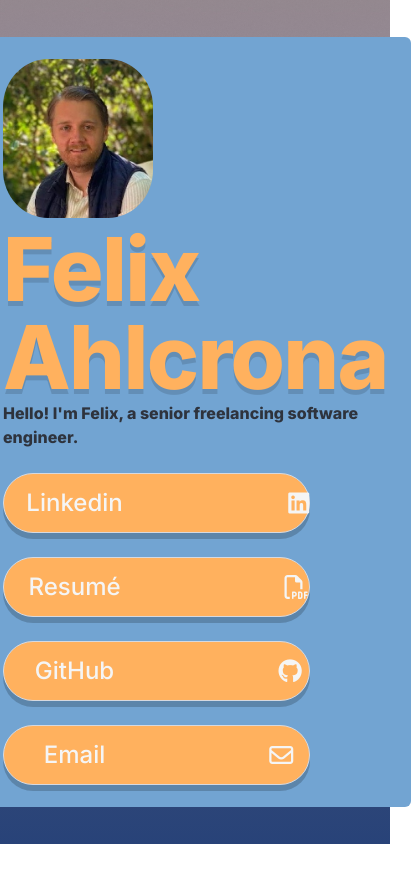
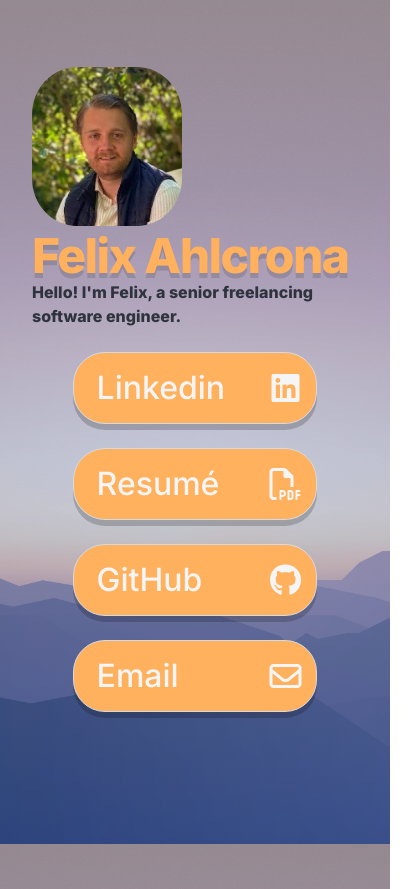
Before and after one commit to felixahlcrona/Ahlcrona-Consulting-AB, a Next.js app: page /Ahlcrona-Consulting-AB/ in a window 390 px wide. Shown: the whole page, 411 px wide, since content can reach past the window. Before the commit the page ends 844 px from the top, so only its background shows below. Built offline with nearby package versions, Linux system fonts and the light colour scheme.

Commit message:
mobile fixes

```diff
--- a/src/app/globals.css
+++ b/src/app/globals.css
@@ -6,47 +6,62 @@
   --softOrange-color: #FFB15E;
   --skyBlue-color: #72A4D2;
   --lightGray-color: #F5F5F5;
-}
 
-* {
-  font-family: "Inter", sans-serif;
-  font-optical-sizing: auto;
-  font-weight: 800;
-  font-style: normal;
-}
-
-body {
   color: var(--foreground);
   background: var(--background);
 background-image:
 linear-gradient(to bottom, #f5f5f578, #4f90ff73 ),
 url('/Ahlcrona-Consulting-AB/background.jpg');
 width: 100%;
+height: 100%;
 background-size: cover;
-padding: 20px;
+padding: 2%;
+background-attachment: fixed;
 }
+
+.main{
+  padding-top:10%
+}
+* {
+  font-family: "Inter", sans-serif;
+  font-optical-sizing: auto;
+  font-weight: 800;
+  font-style: normal;
+
+}
+
+
 
 .container{
   display: flex;
   justify-content: center;
   align-items: center;
   height: 100vh;
+  width: 100vh;
+
 }
 .titleName{
   font-family: 'Inter', sans-serif;
   color: var(--softOrange-color);
   letter-spacing: -0.1rem;
   width: 100%;
-  font-size: 5.5em;
+  /* font-size: 5vw; */
+  font-size: clamp(3rem, 6vw, 6em); /* Dynamically adjusts */
   line-height: 1;
   font-weight: 800;
   text-shadow: 0rem 0.335rem 0rem rgba(0, 0, 0, 0.128);
 }
 #xsd{
-  background-color: var(--skyBlue-color);
+  background-color: transparent;
+  width: 100%;
+  height: 100%;
 }
 #button{
-  width: 80%;
+  margin:auto;
+  display: flex;
+    align-items: center;
+    justify-content: space-between;
+  width: 75%;
   background-color: var(--softOrange-color);
     color: var(--lightGray-color);
     /* background-image: linear-gradient(22deg, rgba(160, 109, 109, 0.412) 0%, var(--softOrange-color) 100%); */
@@ -64,9 +79,7 @@
   animation-duration: 1s; /* don't forget to set a duration! */
   background-color: #f69a37;
 }
-#icon{
- padding-left: 170px;
-}
+
 
 .buttonBlock{
   gap: 1.5rem;
@@ -77,5 +90,11 @@
 
 .profileImage{
   border-radius: 30%;
+}
+.buttonText{
+  font-size: 2rem;
 
 }
+.icon.is-medium{
+  font-size: 2rem;
+}
--- a/src/app/page.js
+++ b/src/app/page.js
@@ -4,6 +4,8 @@
 
 export default function Home() {
   return (
+<div class="main">
+
 
     <div class="container">
   <div class="notification" id="xsd">
@@ -30,7 +32,7 @@
 <div class="animate__animated animate__fadeIn">
 <div class="buttonBlock">
 <button class="button is-large" id="button">
-  <span>Linkedin</span>
+  <span className="buttonText">Linkedin</span>
     <span class="icon is-medium" id="icon">
       <i class="fab fa-linkedin"></i>
     </span>
@@ -38,21 +40,21 @@
 
 
   <button class="button is-large" id="button">
-  <span>Resumé</span>
+  <span className="buttonText">Resumé</span>
     <span class="icon is-medium" id="icon">
       <i class="fa-regular fa-file-pdf"></i>
     </span>
   </button>
 
   <button class="button is-large" id="button">
-  <span>GitHub</span>
+  <span className="buttonText">GitHub</span>
     <span class="icon is-medium" id="icon">
       <i class="fab fa-github"></i>
     </span>
   </button>
 
   <button class="button is-large" id="button">
-  <span>Email</span>
+  <span className="buttonText">Email</span>
     <span class="icon is-medium" id="icon">
       <i class="fa-regular fa-envelope"></i>
     </span>
@@ -72,7 +74,7 @@
 
   </div>
 </div>
-
+</div>
 
   );
 }
```
